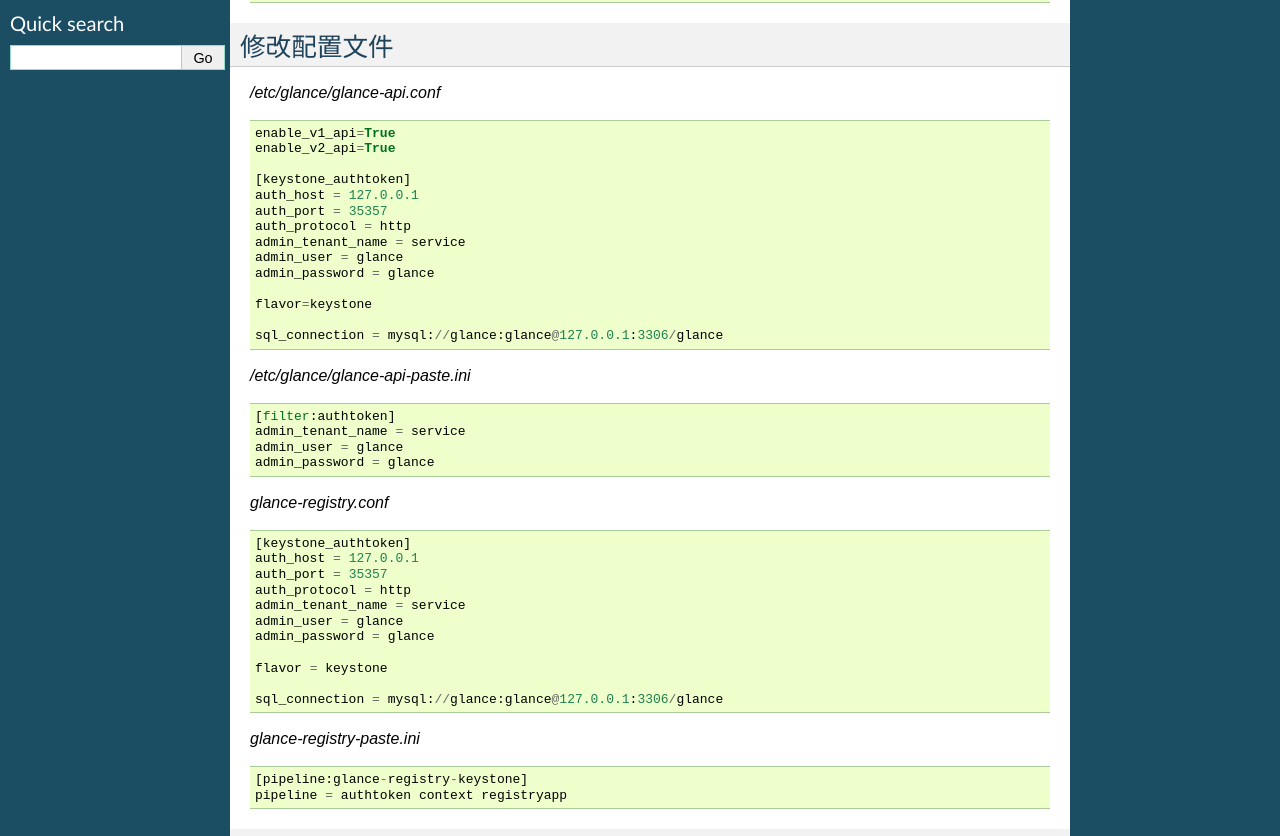
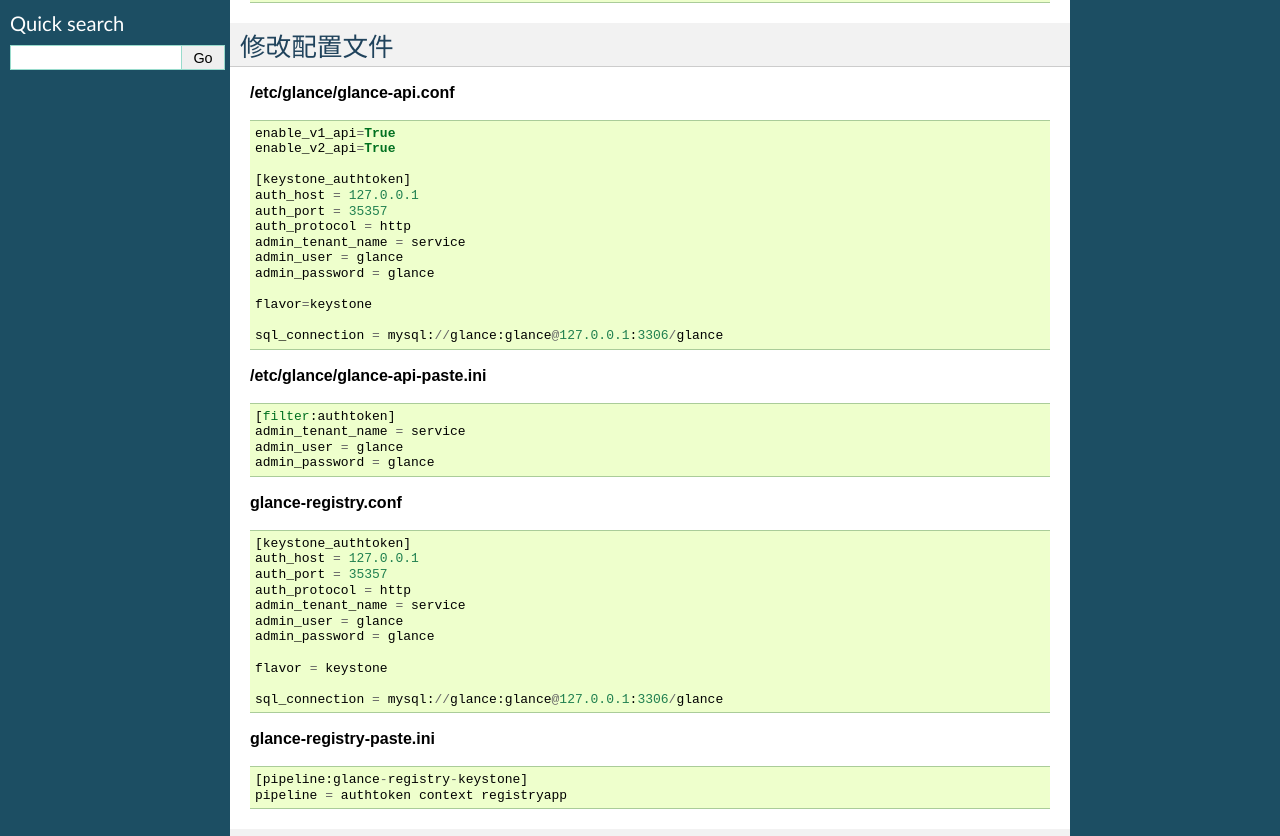
Before and after one commit to hongruiqi/openstack-on-centos6, a Sphinx documentation site: the page built from docs/glance.rst, in a window 1280 px wide. Shown: the part 433-1269 px from the top of the page. Built offline with Sphinx 7.4.7, drawn with Linux system fonts in a browser that asks for light colours.

```diff
--- a/docs/glance.rst
+++ b/docs/glance.rst
@@ -26,7 +26,7 @@
 修改配置文件
 ----------
 
-*/etc/glance/glance-api.conf* ::
+**/etc/glance/glance-api.conf** ::
 
     enable_v1_api=True
     enable_v2_api=True
@@ -43,14 +43,14 @@
 
     sql_connection = mysql://glance:glance@127.0.0.1:3306/glance
 
-*/etc/glance/glance-api-paste.ini* ::
+**/etc/glance/glance-api-paste.ini** ::
 
     [filter:authtoken]
     admin_tenant_name = service
     admin_user = glance
     admin_password = glance
 
-*glance-registry.conf* ::
+**glance-registry.conf** ::
 
     [keystone_authtoken]
     auth_host = 127.0.0.1
@@ -64,7 +64,7 @@
 
     sql_connection = mysql://glance:glance@127.0.0.1:3306/glance
 
-*glance-registry-paste.ini* ::
+**glance-registry-paste.ini** ::
 
     [pipeline:glance-registry-keystone]
     pipeline = authtoken context registryapp
```
